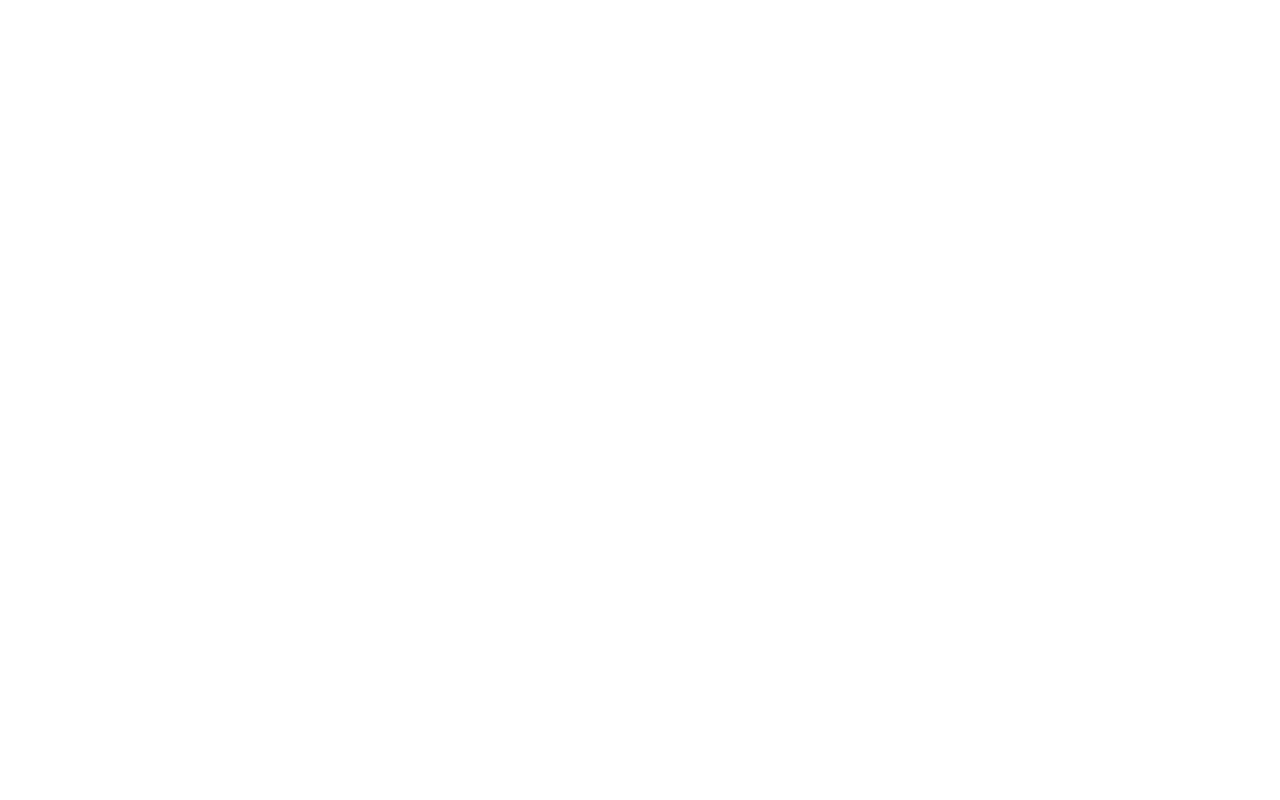
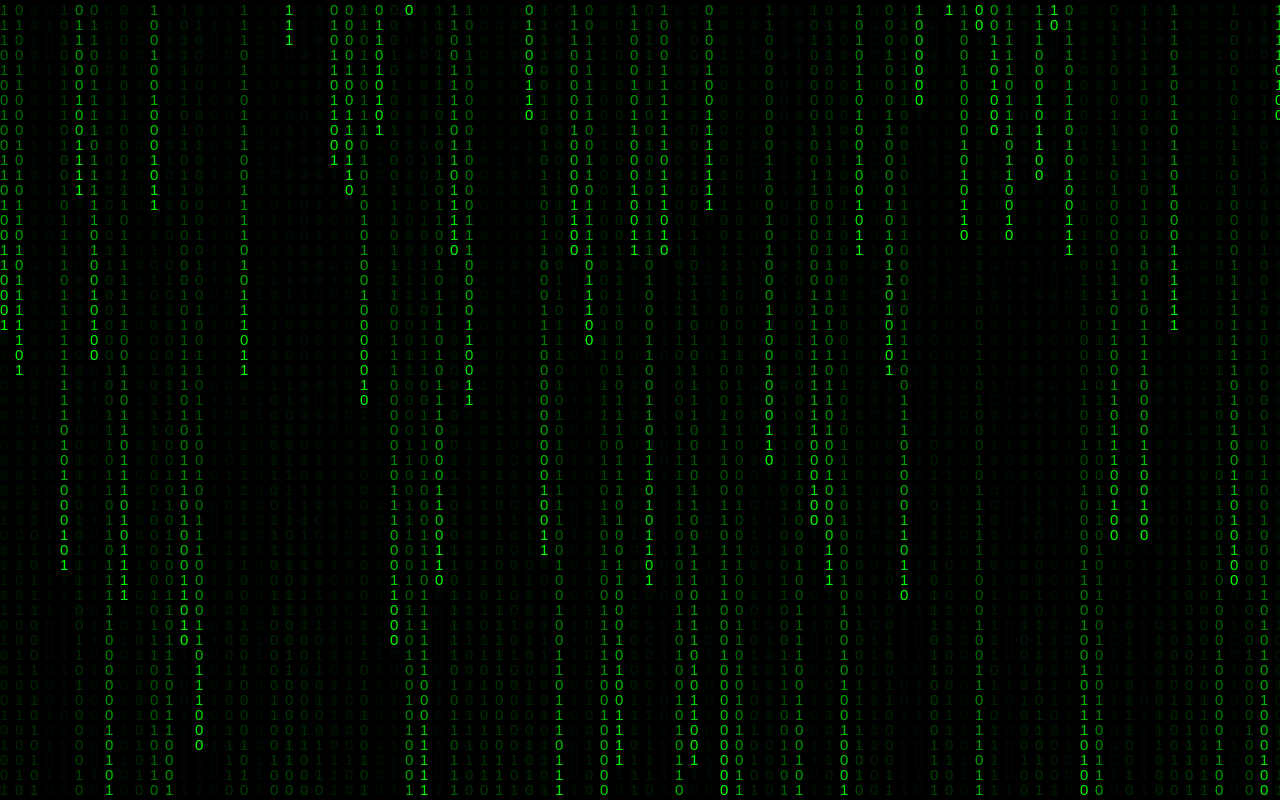
Before and after one commit to Eric-Catarina/aedsJs, a plain HTML site: page index.html in a window 1280 px wide. Drawn offline with Linux system fonts and the light colour scheme.

Commit message:
feat: Fun Matrix Screen

```diff
--- a/index.html
+++ b/index.html
@@ -1,15 +1,67 @@
-<!DOCTYPE html>
-<html lang="en">
+<html>
 <head>
-    <meta charset="UTF-8">
-    <meta http-equiv="X-UA-Compatible" content="IE=edge">
-    <meta name="viewport" content="width=device-width, initial-scale=1.0">
-    <title>Document</title>
-    <script  src="./data_structures/tree.js">
+    <script src="./data_structures/tree.js"></script>
+<title>Eric js</title>
+    <style>
+        * {margin: 0; padding: 0;}
+        body {background: black;}
+canvas {display: block;}
+    </style>
+</head>
+    <body>
+    <canvas id="c"></canvas>
+    </body>
+    <script>
 
+var c = document.getElementById("c");
+var ctx = c.getContext("2d");
+
+//making the canvas full screen
+c.height = window.innerHeight;
+c.width = window.innerWidth;
+
+//english characters
+var english = "1001010101110101010101010010101000101011101111010101010110101010101010101110000101";
+//converting the string into an array of single characters
+english = english.split("");
+
+var font_size = 15;
+var columns = c.width/font_size; //number of columns for the rain
+//an array of drops - one per column
+var drops = [];
+//x below is the x coordinate
+//1 = y co-ordinate of the drop(same for every drop initially)
+for(var x = 0; x < columns; x++)
+	drops[x] = 1;
+
+//drawing the characters
+function draw()
+{
+	//Black BG for the canvas
+	//translucent BG to show trail
+	ctx.fillStyle = "rgba(0, 0, 0, 0.05)";
+	ctx.fillRect(0, 0, c.width, c.height);
+
+	ctx.fillStyle = "#0F0"; //green text
+	ctx.font = font_size + "px arial";
+	//looping over drops
+	for(var i = 0; i < drops.length; i++)
+	{
+		//a random chinese character to print
+		var text = english[Math.floor(Math.random()*english.length)];
+		//x = i*font_size, y = value of drops[i]*font_size
+		ctx.fillText(text, i*font_size, drops[i]*font_size);
+
+		//sending the drop back to the top randomly after it has crossed the screen
+		//adding a randomness to the reset to make the drops scattered on the Y axis
+		if(drops[i]*font_size > c.height && Math.random() > 0.975)
+			drops[i] = 0;
+
+		//incrementing Y coordinate
+		drops[i]++;
+	}
+}
+
+setInterval(draw, 33);
     </script>
-</head>
-<body>
-
-</body>
 </html>
```
Also changed, not shown: data_structures/tree.js (line endings or trailing spaces).
